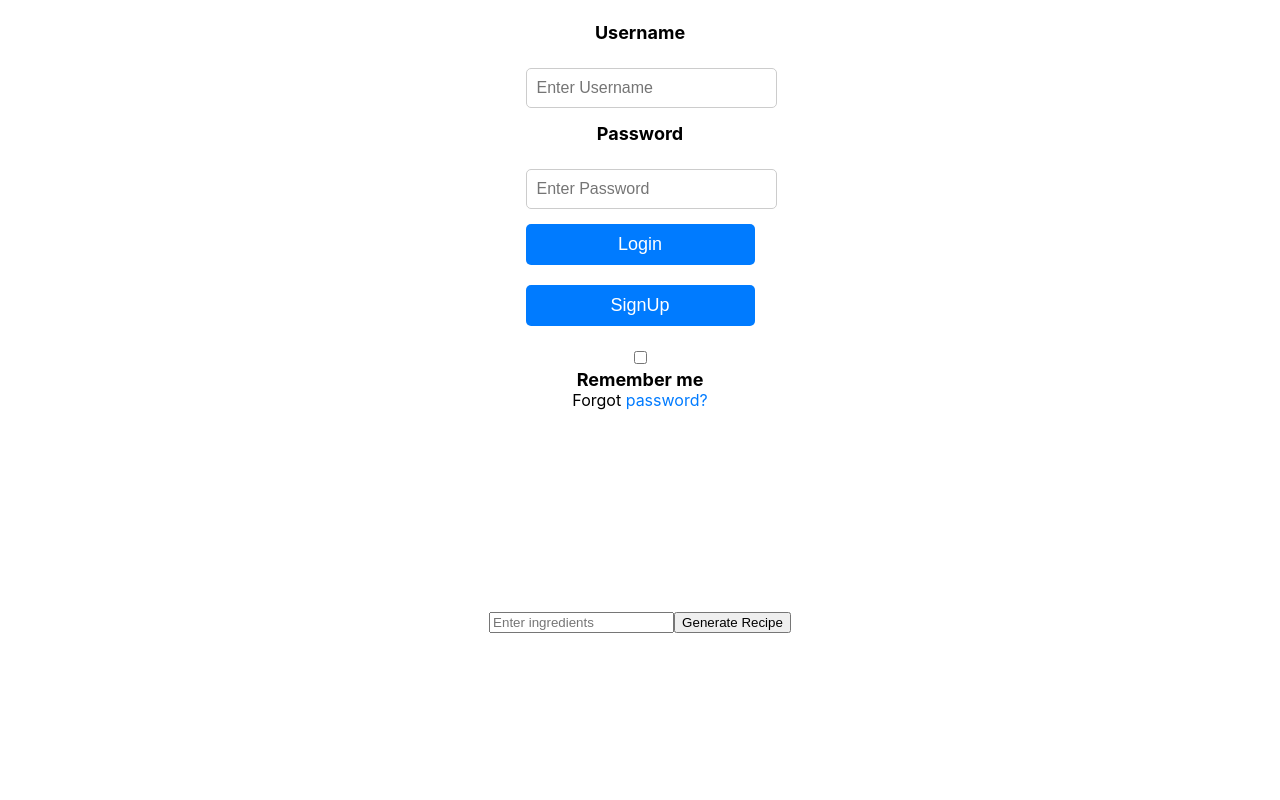
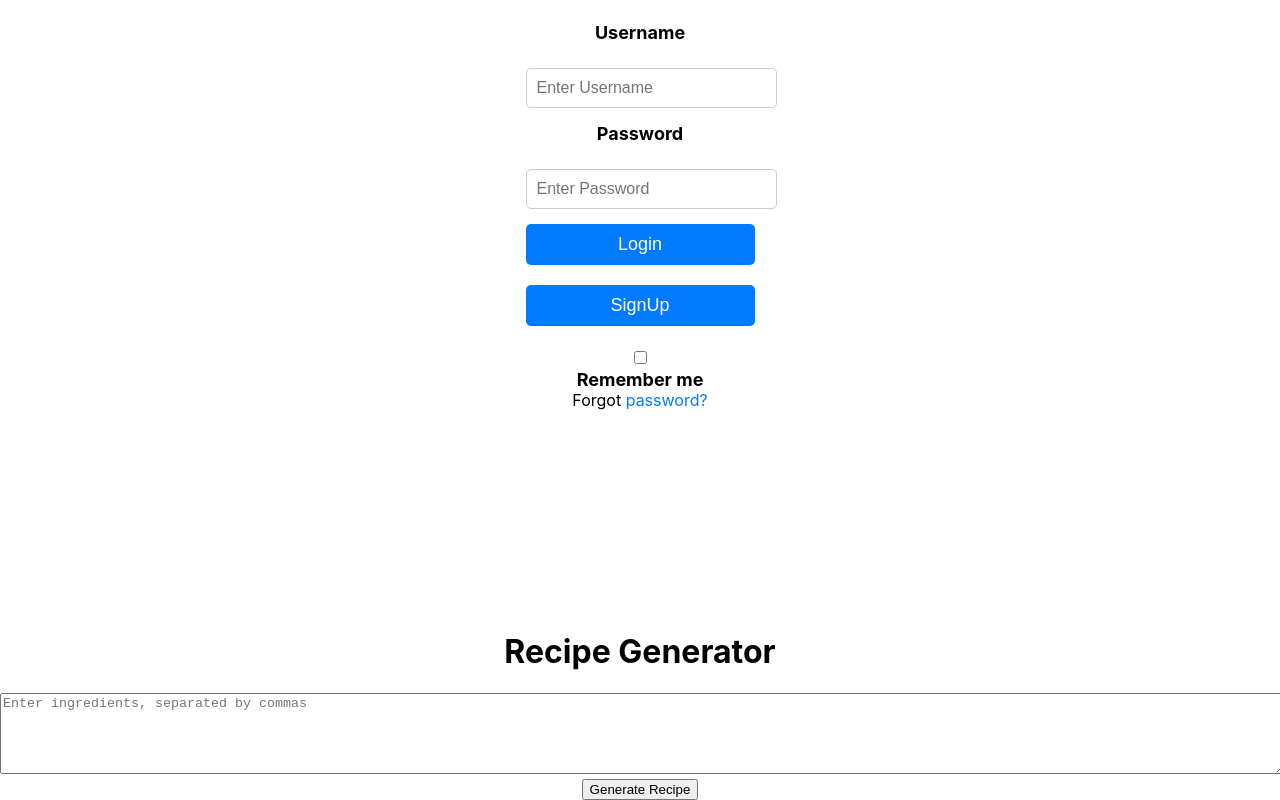
Before and after one commit to GeneKung/CS35L_Project, a React (Create React App) app in the folder frontend/food-app/: page / in a window 1280 px wide. Shown: the part 189-989 px from the top of the page. Before the commit the page ends 822 px from the top, so only its background shows below. Built offline with nearby package versions, Linux system fonts and the light colour scheme; the HTML template or start-up script is replaced by a standard one.

Commit message:
recipe generator JSX component

```diff
--- a/frontend/food-app/src/components/RecipeGenerator.jsx
+++ b/frontend/food-app/src/components/RecipeGenerator.jsx
@@ -4,27 +4,40 @@ import generateRecipe from "../generateRecipe"
 export default function RecipeGenerator() {
   const [ingredients, setIngredients] = useState('');
   const [recipe, setRecipe] = useState('');
+  const [isLoading, setIsLoading] = useState(false);
 
-  const handleGenerateRecipe = async () => {
+  const handleGenerateClick = async () => {
+    setIsLoading(true);
     try {
       const generatedRecipe = await generateRecipe(ingredients);
       setRecipe(generatedRecipe);
     } catch (error) {
-      console.error('Failed to generate recipe:', error);
-      // Handle the error appropriately
+      console.error("Failed to generate recipe:", error);
     }
+    setIsLoading(false);
   };
 
   return (
     <div>
-      <input
-        type="text"
+      <h1>Recipe Generator</h1>
+      <textarea
         value={ingredients}
         onChange={(e) => setIngredients(e.target.value)}
-        placeholder="Enter ingredients"
+        placeholder="Enter ingredients, separated by commas"
+        rows={5}
+        style={{ width: '100%' }}
       />
-      <button onClick={handleGenerateRecipe}>Generate Recipe</button>
-      {recipe && <div><h3>Generated Recipe:</h3><p>{recipe}</p></div>}
+      <button onClick={handleGenerateClick} disabled={isLoading}>
+        {isLoading ? 'Generating...' : 'Generate Recipe'}
+      </button>
+      <div>
+        {recipe && (
+          <>
+            <h2>Generated Recipe</h2>
+            <p>{recipe}</p>
+          </>
+        )}
+      </div>
     </div>
   );
-}
+};
--- a/frontend/food-app/src/generateRecipe.js
+++ b/frontend/food-app/src/generateRecipe.js
@@ -1,7 +1,7 @@
 import OpenAI from 'openai';
 
 const openai = new OpenAI({
-  apiKey: "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",
+  apiKey: "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",
   dangerouslyAllowBrowser : true
 });
 
```
